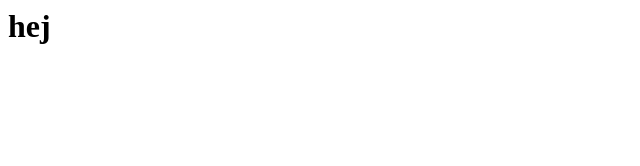
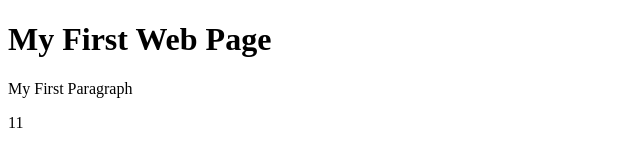
Before and after one commit to anan-teacher/TEST2, a plain HTML site: page index.html in a window 1280 px wide. Shown: the whole page, without its empty margins (0-640 px from the left). Drawn offline with Linux system fonts and the light colour scheme.

Commit message:
Update index.html

```diff
--- a/index.html
+++ b/index.html
@@ -1 +1,15 @@
-<h1>hej </h1>
+<!DOCTYPE html>
+<html>
+<body>
+
+<h1>My First Web Page</h1>
+<p>My First Paragraph</p>
+
+<p id="demo"></p>
+
+<script>
+document.getElementById("demo").innerHTML = 5 + 6;
+</script>
+
+</body>
+</html>
```
